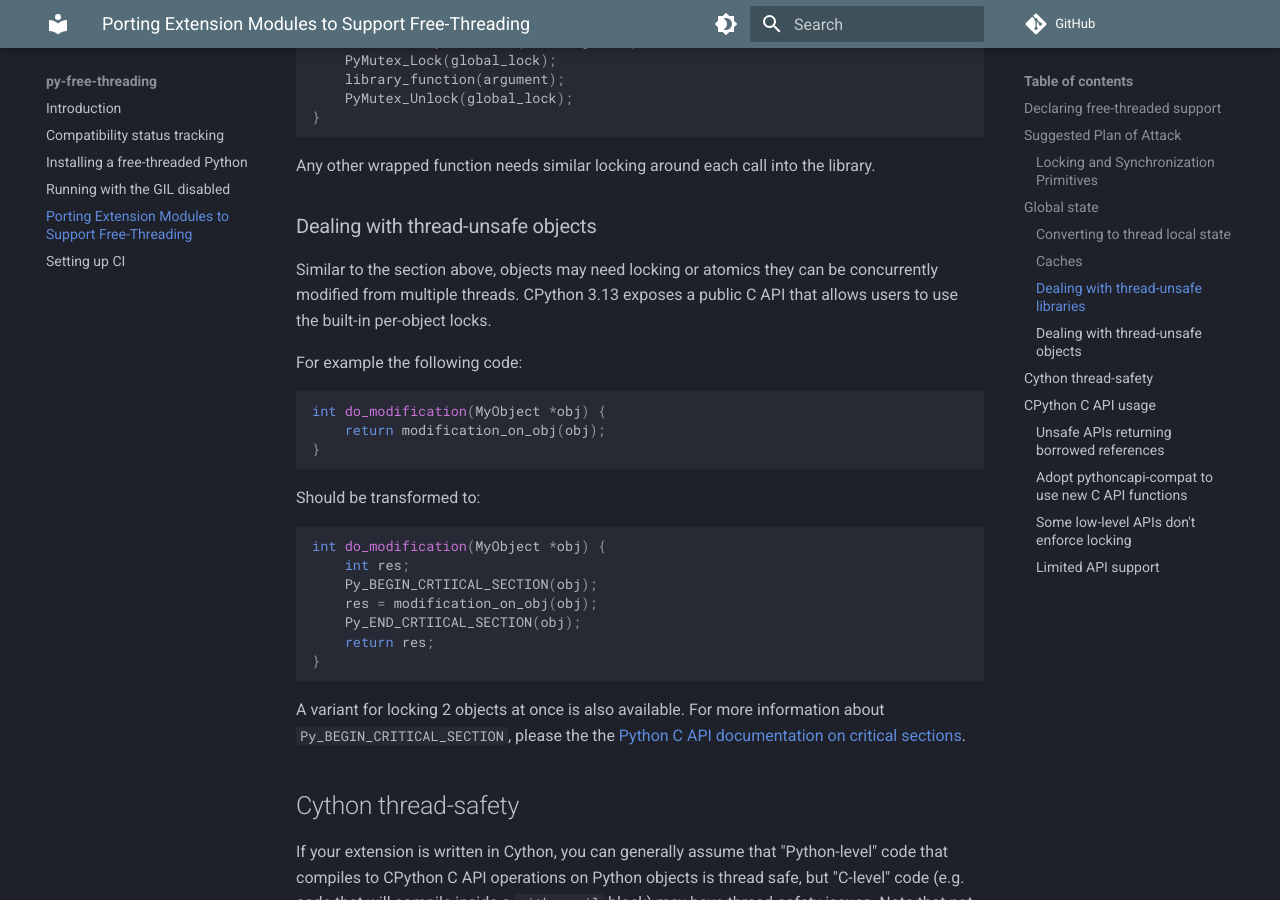
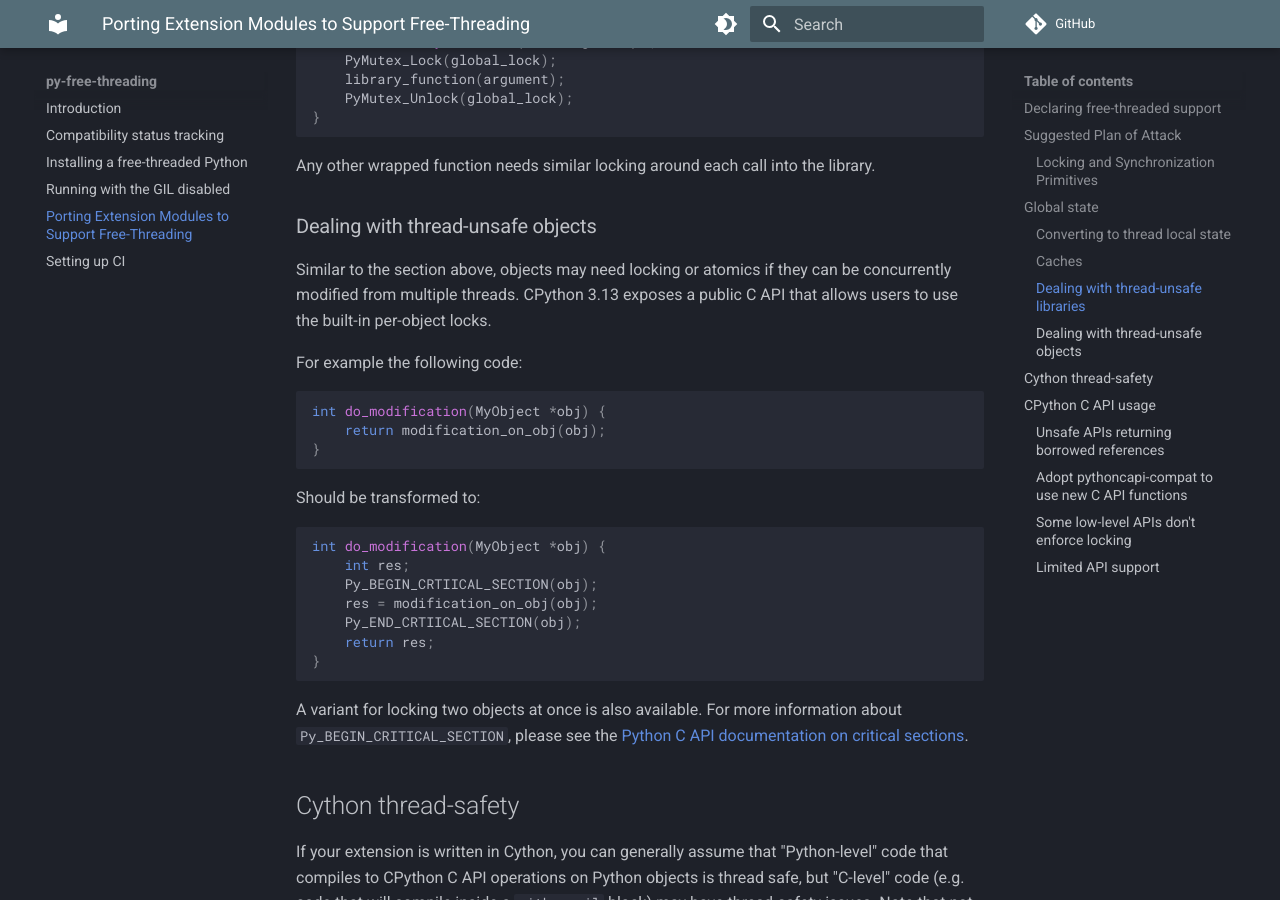
Before and after one commit to Quansight-Labs/free-threaded-compatibility, an MkDocs documentation site: the page built from docs/porting.md, in a window 1280 px wide and 900 px high, scrolled down 6627 px. Built offline with MkDocs 1.6.1 and Material for MkDocs 9.7.7, drawn with Linux system fonts in a browser that asks for light colours; comment, search, counter and statistics services are not loaded.

Commit message:
Apply suggestions from code review
Co-authored-by: Ralf Gommers <ralf.gommers@gmail.com>

````diff
--- a/docs/porting.md
+++ b/docs/porting.md
@@ -355,7 +355,7 @@ library.
 
 ### Dealing with thread-unsafe objects
 
-Similar to the section above, objects may need locking or atomics they can
+Similar to the section above, objects may need locking or atomics if they can
 be concurrently modified from multiple threads. CPython 3.13
 exposes a public C API that allows users to use the built-in
 per-object locks.
@@ -378,8 +378,8 @@ int do_modification(MyObject *obj) {
 }
 ```
 
-A variant for locking 2 objects at once is also available. For more information
-about `Py_BEGIN_CRITICAL_SECTION`, please the the
+A variant for locking two objects at once is also available. For more information
+about `Py_BEGIN_CRITICAL_SECTION`, please see the
 [Python C API documentation on critical sections](https://docs.python.org/3.13/c-api/init.html#python-critical-section-api).
 
 
````
